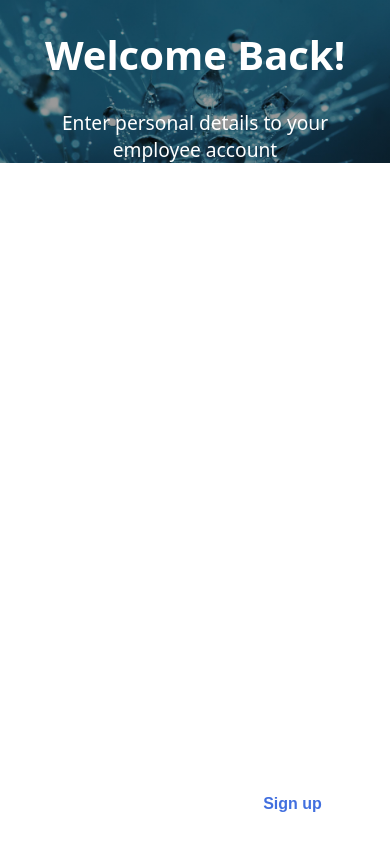
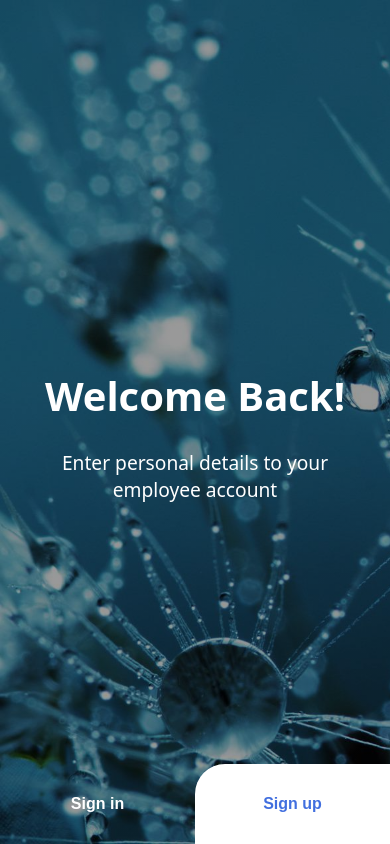
Before and after one commit to santiagoapp/daily-ui-001, a React (Create React App) app: page / in a window 390 px wide. Built offline with nearby package versions, Linux system fonts and the light colour scheme.

Commit message:
fixing background  in mobile devices

```diff
--- a/src/signin.css
+++ b/src/signin.css
@@ -64,9 +64,8 @@ a {
 }
 
 .Signin {
-  min-height: 100vh;
-
-  background: linear-gradient(rgba(0, 0, 0, 0.4), rgba(0, 0, 0, 0.4)),
+    min-height: 100vh;
+    background: linear-gradient(rgba(0, 0, 0, 0.4), rgba(0, 0, 0, 0.4)),
     url("./assets/img/bubbles-bg.jpg");
   margin: 0px;
   padding: 0px;
@@ -77,13 +76,6 @@ a {
   flex-direction: column;
   align-items: center;
   justify-content: center;
-}
-
-@media (max-width: 768px) {
-  .Signin {
-    min-height: stretch;
-    min-height: -webkit-fill-available;
-  }
 }
 
 .Signin__block {
--- a/src/signup.css
+++ b/src/signup.css
@@ -76,13 +76,6 @@ a {
   flex-direction: column;
   align-items: center;
   justify-content: center;
-}
-
-@media (max-width: 768px) {
-  .Signup {
-    min-height: stretch;
-    min-height: -webkit-fill-available;
-  }
 }
 
 .Signup__block {
--- a/src/welcome.css
+++ b/src/welcome.css
@@ -16,13 +16,6 @@ a {
   flex-direction: column;
   align-items: center;
   justify-content: center;
-}
-
-@media (max-width: 768px) {
-  .Welcome {
-    min-height: stretch;
-    min-height: -webkit-fill-available;
-  }
 }
 
 .Welcome__block {
```
